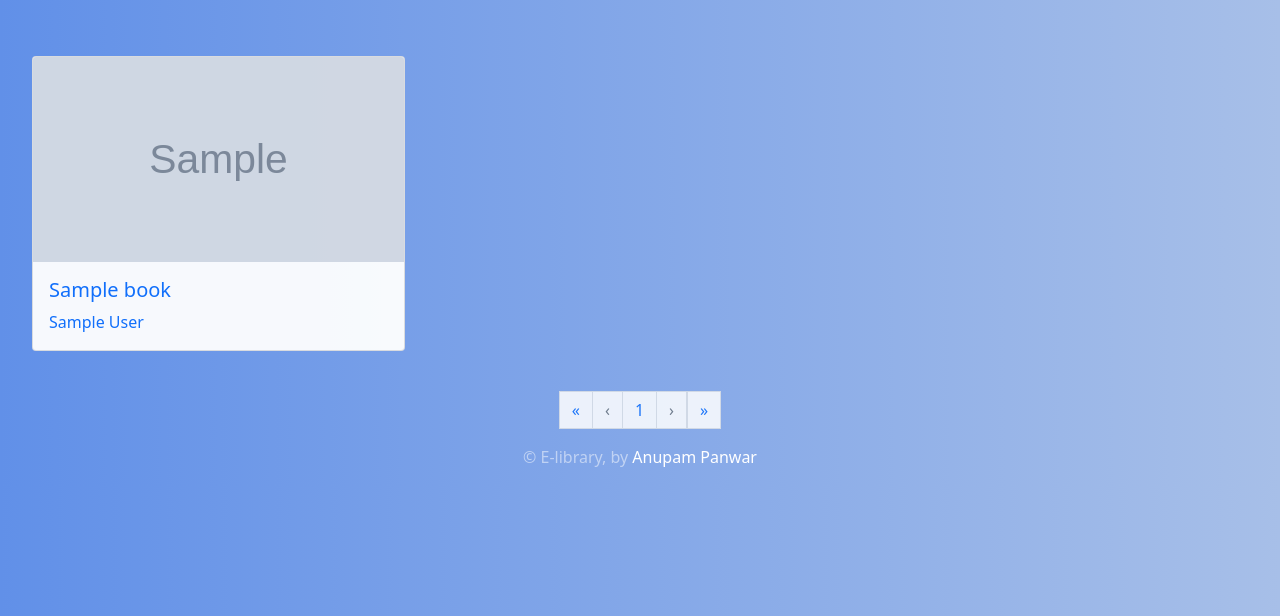
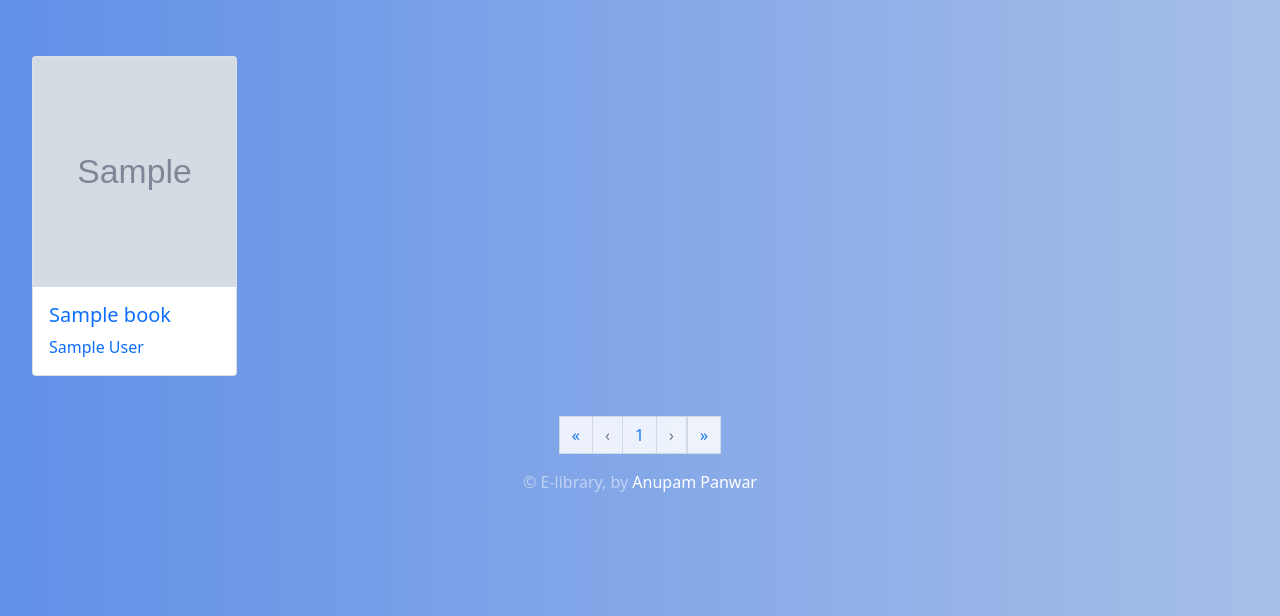
Before and after one commit to Anupam-Panwar/E-library, a PHP site: page / in a window 1280 px wide. Shown: the part 64-680 px from the top of the page. Run offline with PHP 8.4, Linux system fonts and the light colour scheme; tables that the repository leaves empty or names only in its code hold one stand-in row (values such as "Sample post"); grey boxes marked "Sample" are stand-in pictures.

Commit message:
changed number of tiles in a row in desktop view

```diff
--- a/CSS/custom.css
+++ b/CSS/custom.css
@@ -12,28 +12,17 @@ body {
   object-fit: cover;
 }
 /* Small devices (landscape phones, 576px and up) */
-@media (min-width: 576px) {
+@media (min-width: 770px) {
   .card-img-top {
     height: 20vw;
-  }
-}
-/* Medium devices (tablets, 768px and up) */
-@media (min-width: 768px) {
-  .card-img-top {
-    height: 18vw;
   }
 }
 /* Large devices (desktops, 992px and up) */
 @media (min-width: 992px) {
   .card-img-top {
-    height: 16vw;
+    height: 18vw;
   }
 }
-/* Extra large devices (large desktops, 1200px and up) */
-@media (min-width: 992px) {
-  .card-img-top {
-    height: 16vw;
-  }
 }
 
 .card {
--- a/book.php
+++ b/book.php
@@ -4,7 +4,7 @@ if (isset($_GET['pageno'])) {
 } else {
     $pageno = 1;
 }
-$no_of_records_per_page = 9;
+$no_of_records_per_page = 10;
 $offset = ($pageno - 1) * $no_of_records_per_page;
 
 require_once __DIR__ . '/connection/connect.php';
@@ -29,7 +29,7 @@ if (isset($_GET['book_search'])) {
 }
 $result = $conn->query($sql);
 ?>
-<div class="row row-cols-1 row-cols-md-3 g-5 m-2">
+<div class="row row-cols-1 row-cols-md-5 g-5 m-2">
     <?php
     while ($row = $result->fetch_assoc()) {
     ?>
```
